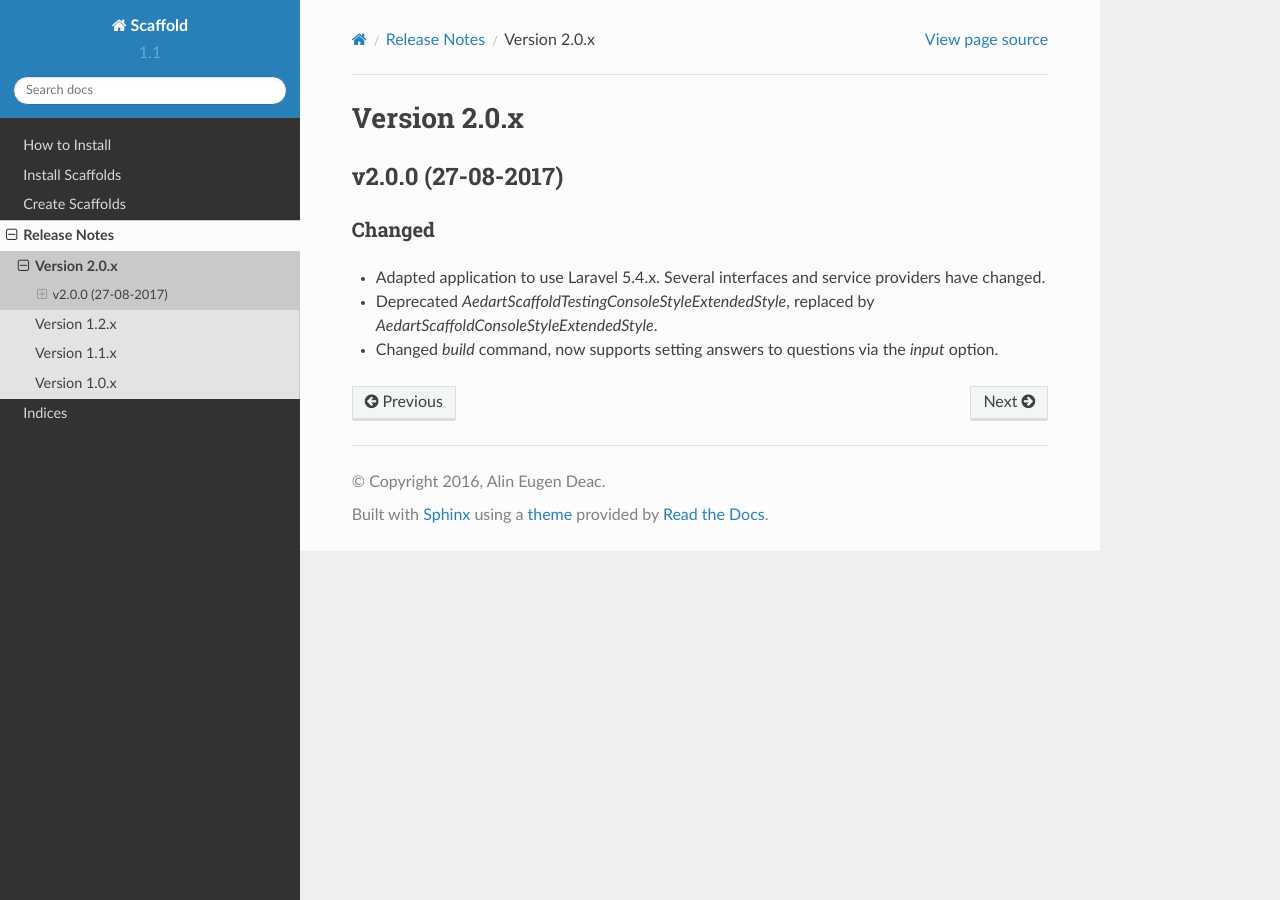
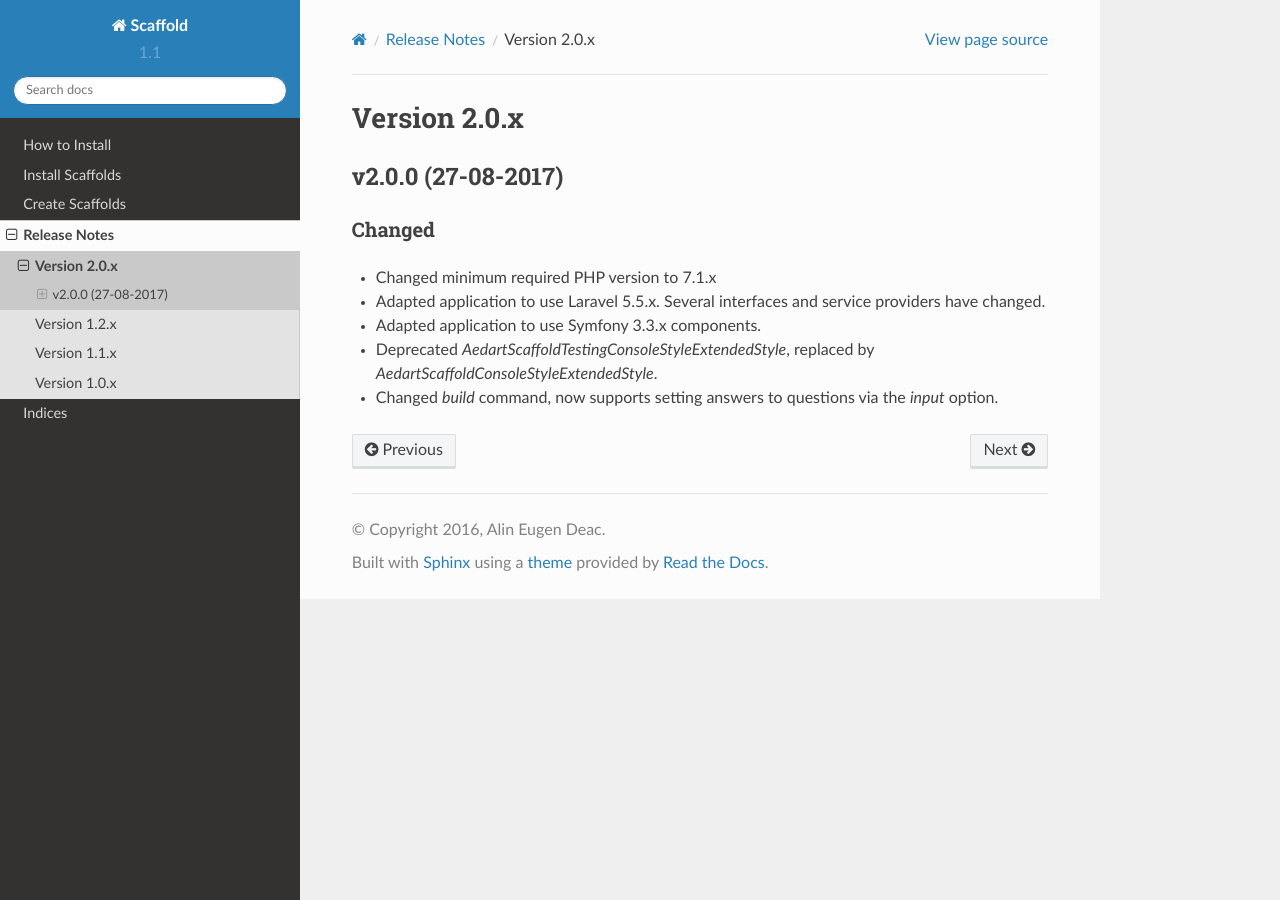
Before and after one commit to aedart/scaffold, a Sphinx documentation site: the page built from docs/source/release_notes/version-2.0.rst, in a window 1280 px wide. Built offline with Sphinx 7.4.7 and the Read the Docs theme 2.0.0, drawn with Linux system fonts in a browser that asks for light colours.

Commit message:
Change release notes

```diff
--- a/docs/source/release_notes/version-2.0.rst
+++ b/docs/source/release_notes/version-2.0.rst
@@ -6,6 +6,9 @@ v2.0.0 (27-08-2017)
 
 Changed
 -------
-* Adapted application to use Laravel 5.4.x. Several interfaces and service providers have changed.
+
+* Changed minimum required PHP version to 7.1.x
+* Adapted application to use Laravel 5.5.x. Several interfaces and service providers have changed.
+* Adapted application to use Symfony 3.3.x components.
 * Deprecated `\Aedart\Scaffold\Testing\Console\Style\ExtendedStyle`, replaced by `\Aedart\Scaffold\Console\Style\ExtendedStyle`.
 * Changed `build` command, now supports setting answers to questions via the `input` option.
```
